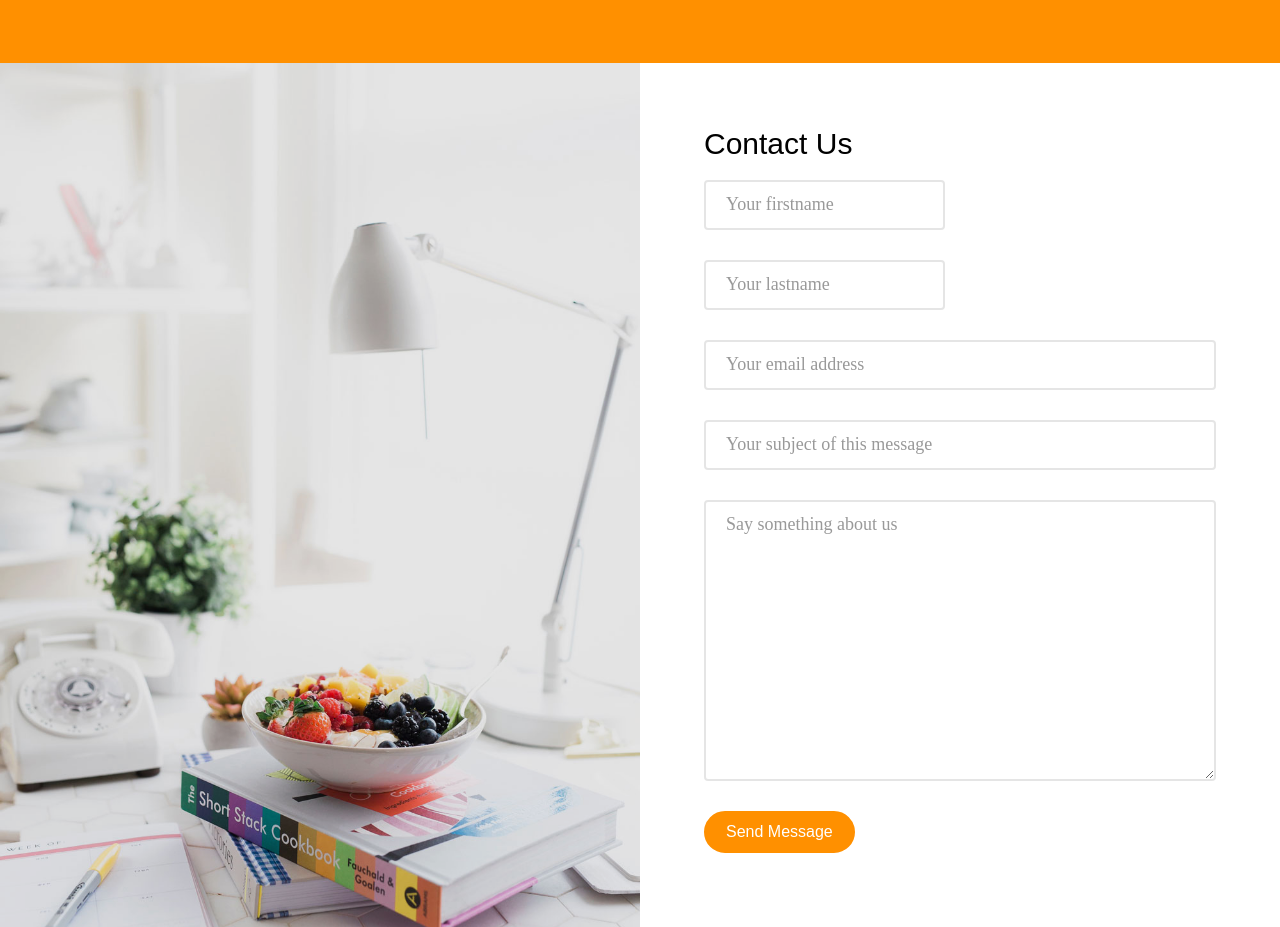
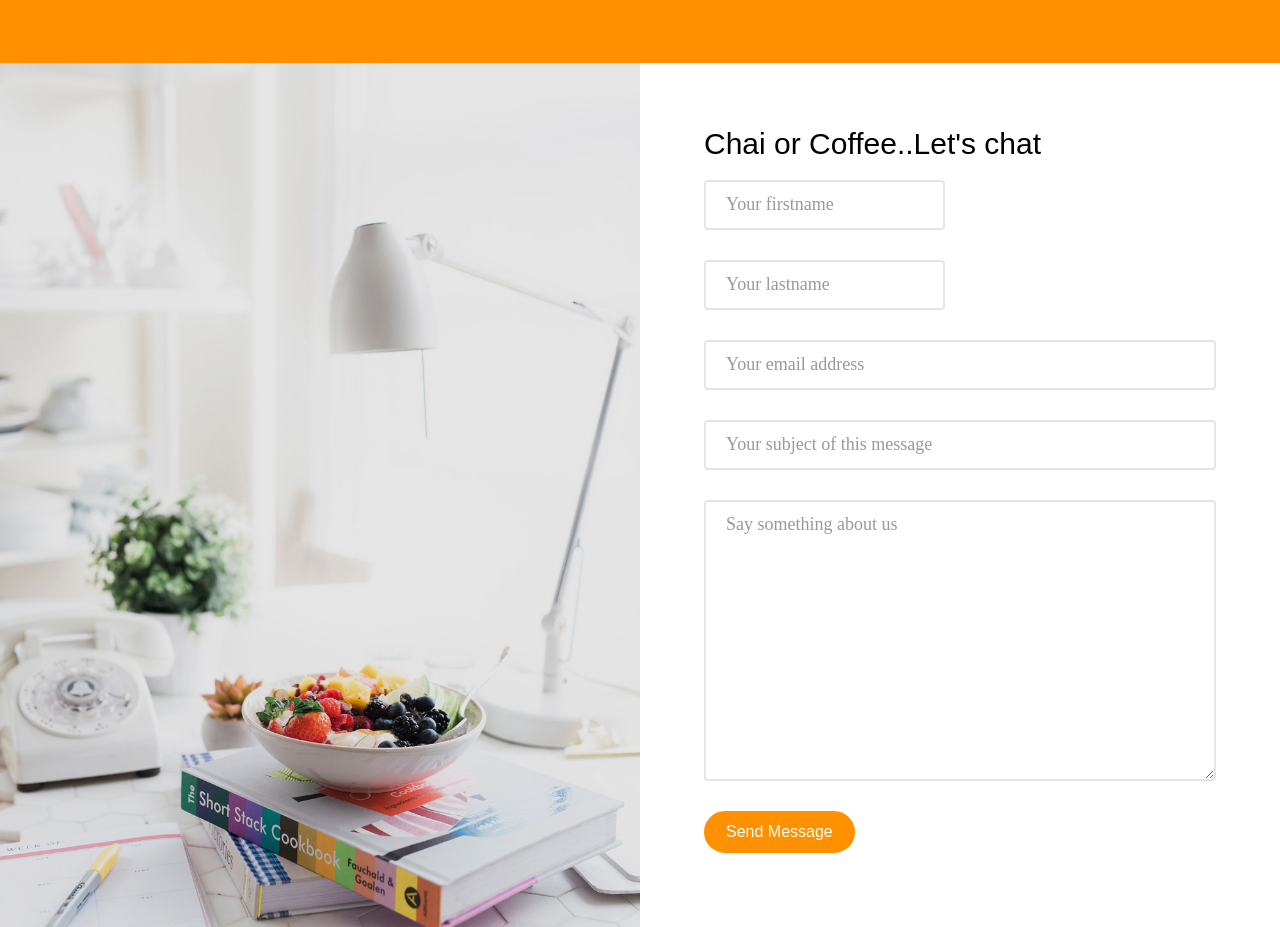
Before and after one commit to Mirhoda/My-Resume, a plain HTML site: page index.html in a window 1280 px wide. Shown: the part 5520-6447 px from the top of the page. Drawn offline with nearby package versions, Linux system fonts and the light colour scheme; files whose address does not match are found by name.

Commit message:
Update index.html

```diff
--- a/index.html
+++ b/index.html
@@ -376,7 +376,7 @@
 				<div class="overlay"></div>
 			</div>
 			<div class="choose animate-box" style="background-color: white ">
-				<h2 style="color: black;">Contact Us</h2>
+				<h2 style="color: black;">Chai or Coffee..Let's chat</h2>
 				<form method="POST" action="mailto:mobinulhoda@gmail.com">
 					<div class="row form-group" >
 						<div class="col-md-6">
```
